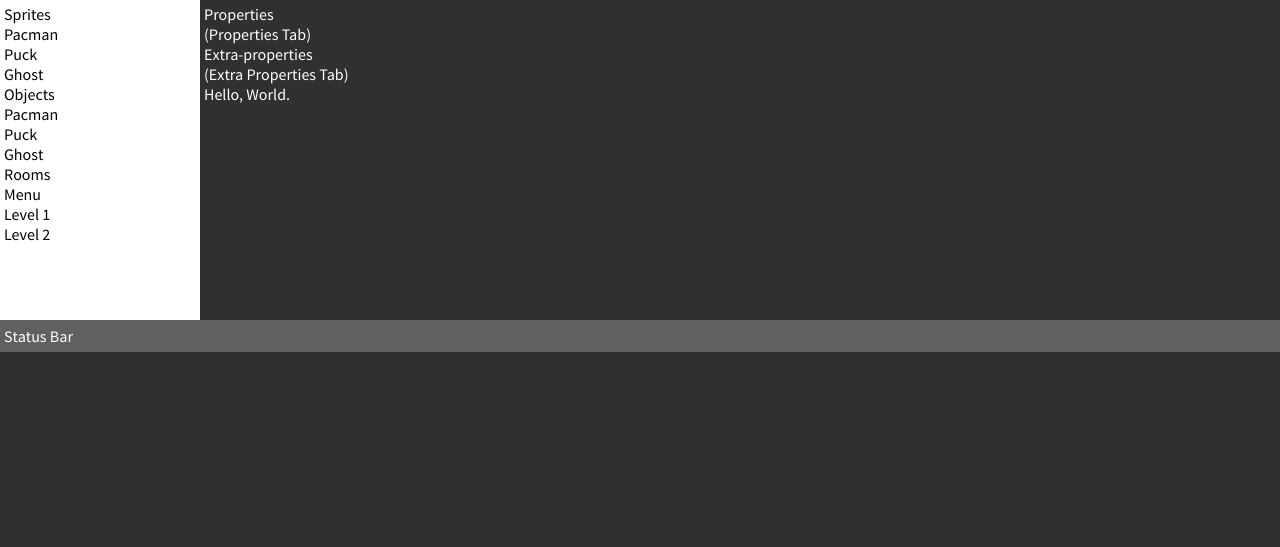
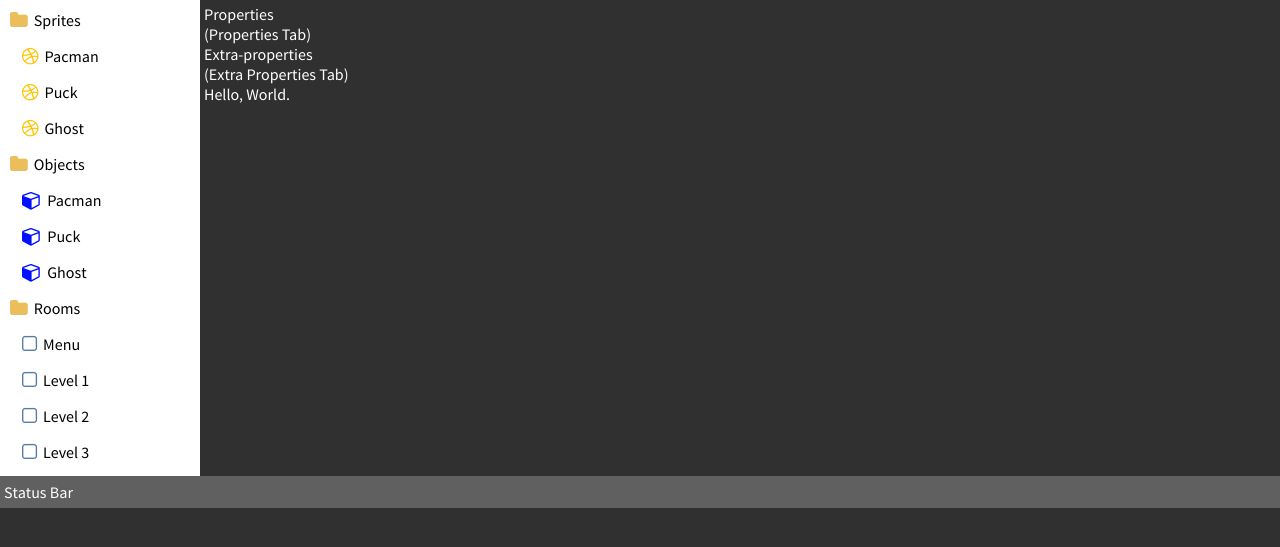
Before and after one commit to Cyxo/dsgmApp, a PHP site: page / in a window 1280 px wide. Shown: the part 64-611 px from the top of the page. Run offline with PHP 8.4, Linux system fonts and the light colour scheme.

Commit message:
Move UI logic from jQuery plugin to class. Style the resources tree. Icons are dynamic from the UI class.

```diff
--- a/app/css/dsgm.css
+++ b/app/css/dsgm.css
@@ -1531,7 +1531,15 @@ p {
   font-family: "Source Sans Pro", "Arial", "Helvetica", sans-serif;
   font-size: 16px;
   background-color: #303030;
-  color: white; }
+  color: white;
+  cursor: default; }
+
+.selected {
+  background-color: #ffc300;
+  border-radius: 2px; }
+
+.selected, .selected * {
+  color: white !important; }
 
 .ui-panel {
   margin: 0;
@@ -1563,7 +1571,6 @@ p {
   height: 32px;
   line-height: 32px; }
   .ui-menu li {
-    cursor: default;
     padding-top: 0;
     padding-bottom: 0;
     padding-left: 7px;
@@ -1586,5 +1593,19 @@ p {
 
 .ui-tree {
   background-color: white;
-  color: black;
-  padding: 4px; }
+  padding: 4px;
+  color: black; }
+  .ui-tree li {
+    list-style-type: none; }
+    .ui-tree li li {
+      margin-left: 12px; }
+  .ui-tree li span.fa {
+    margin-left: 2px;
+    margin-right: 6px;
+    vertical-align: -1.2;
+    font-size: 19.2px; }
+  .ui-tree li > span {
+    display: block;
+    margin-bottom: 4px;
+    padding: 4px;
+    line-height: 24px; }
--- a/app/css/sass/_menu.scss
+++ b/app/css/sass/_menu.scss
@@ -5,7 +5,6 @@
   height: $header-size / 2;
   line-height: $header-size / 2;
   li {
-    cursor: default;
     padding-top: 0;
     padding-bottom: 0;
     padding-left: $padding + 3px;
--- a/app/css/sass/_tree.scss
+++ b/app/css/sass/_tree.scss
@@ -1,5 +1,23 @@
 .ui-tree {
   background-color: $background-color-invert;
+  padding: $padding;
   color: $foreground-color-invert;
-  padding: $padding;
+  li {
+    list-style-type: none;
+    li {
+      margin-left: 12px;
+    }
+  }
+  li span.fa {
+      margin-left: $padding / 2;
+      margin-right: $padding * 1.5;
+      vertical-align: -1.2;
+      font-size: $font-size * 1.2;
+  }
+  li > span {
+      display: block;
+      margin-bottom: $padding;
+      padding: $padding;
+      line-height: $font-size * 1.5;
+  }
 }
--- a/app/css/sass/_ui.scss
+++ b/app/css/sass/_ui.scss
@@ -3,4 +3,14 @@
   font-size: $font-size;
   background-color: $background-color;
   color: $foreground-color;
+  cursor: default;
 }
+
+.selected {
+  background-color: $obvious-color;
+  border-radius: 2px;
+}
+
+.selected, .selected * {
+  color: $foreground-color !important;
+}
--- a/app/index.html
+++ b/app/index.html
@@ -8,7 +8,6 @@
 		<script src="js/jquery-2.1.0.min.js"></script>
 		<script src="js/jquery-plugins/base64.js"></script>
 		<script src="js/jquery-plugins/javaLink.js"></script>
-		<script src="js/jquery-plugins/UI.js"></script>
 		<!-- JavaScript: jQuery Custom Plug-ins -->
 		<script src="js/jquery-plugins-custom/helloWorld.js"></script>
 		<!-- JavaScript: async -->
@@ -16,7 +15,8 @@
 		<!-- JavaScript: Classes -->
 		<script src="js/classes/DSGMClass.js"></script>
 		<script src="js/classes/OptionsClass.js"></script>
-		<script src="js/classes/LanguageClass.js"></script>
+    <script src="js/classes/LanguageClass.js"></script>
+    <script src="js/classes/UIClass.js"></script>
 		<!-- JavaScript: Initialise -->
 		<script>
 			jQuery(window).load(function () {
@@ -76,27 +76,28 @@
       <aside>
         <ul class="ui ui-tree">
           <li>
-            <span data-role="sprites"></span>
+            <span data-icon="folder"><span data-role="sprites"></span></span>
             <ul data-role="sprites-list" data-no-translate>
-            	<li>Pacman</li>
-            	<li>Puck</li>
-            	<li>Ghost</li>
+            	<li><span data-icon="sprite">Pacman</span></li>
+            	<li><span data-icon="sprite">Puck</span></li>
+            	<li><span data-icon="sprite">Ghost</span></li>
             </ul>
           </li>
           <li>
-            <span data-role="objects"></span>
+            <span data-icon="folder"><span data-role="objects"></span></span>
             <ul data-role="objects-list" data-no-translate>
-            	<li>Pacman</li>
-            	<li>Puck</li>
-            	<li>Ghost</li>
+            	<li><span data-icon="object">Pacman</span></li>
+            	<li><span data-icon="object">Puck</span></li>
+            	<li><span data-icon="object">Ghost</span></li>
             </ul>
           </li>
           <li>
-            <span data-role="rooms"></span>
+            <span data-icon="folder"><span data-role="rooms"></span></span>
             <ul data-role="rooms-list" data-no-translate>
-            	<li>Menu</li>
-            	<li>Level 1</li>
-            	<li>Level 2</li>
+            	<li><span data-icon="room">Menu</span></li>
+              <li><span data-icon="room">Level 1</span></li>
+              <li><span data-icon="room">Level 2</span></li>
+              <li><span data-icon="room">Level 3</span></li>
             </ul>
           </li>
         </ul>
--- a/app/js/classes/DSGMClass.js
+++ b/app/js/classes/DSGMClass.js
@@ -3,6 +3,7 @@ function DSGMClass() {
   //Public variables
   var Options;
   var Language;
+  var UI;
 
   //Construct
   async.waterfall([
@@ -13,15 +14,7 @@ function DSGMClass() {
       Language = new LanguageClass(Options.getOption("language"), next);
     },
     function(next) {
-      //Translation
-      $("*[data-role]").each(function(index, element) {
-        element = $(element);
-        if(element.attr("data-no-translate") == undefined){
-          element.html(Language.getTerm(element.attr("data-role")));
-        }
-      });
-      //UI
-      $.UI.init();
+      UI = new UIClass(next);
     }
   ]);
 
--- a/app/js/classes/LanguageClass.js
+++ b/app/js/classes/LanguageClass.js
@@ -5,6 +5,13 @@ function LanguageClass(language, callback) {
   var _language_pairs;
   var _base_object;
   var _language_object;
+  var _self = this;
+
+  //Translate
+  this.getTerm = function(term) {
+    var t = _language_pairs[term];
+    return ((t !== undefined) ? t : term.substring(0, 1).toUpperCase() + term.substring(1));
+  }
 
   //Construct
   async.waterfall([
@@ -35,6 +42,13 @@ function LanguageClass(language, callback) {
       $.each(language_object.data, function(term, value) {
         _language_pairs[term] = value;
       });
+      //Perform Translation
+      $("*[data-role]").each(function(index, element) {
+        element = $(element);
+        if(element.attr("data-no-translate") == undefined){
+          element.html(_self.getTerm(element.attr("data-role")));
+        }
+      });
       next();
     },
     function(next) {
@@ -42,10 +56,4 @@ function LanguageClass(language, callback) {
     }
   ]);
 
-  //Translate
-  this.getTerm = function(term) {
-    var t = _language_pairs[term];
-    return ((t !== undefined) ? t : term.substring(0, 1).toUpperCase() + term.substring(1));
-  }
-
 }
--- /dev/null
+++ b/app/js/classes/UIClass.js
@@ -0,0 +1,50 @@
+function UIClass(callback) {
+
+  var _icons = [
+    {
+      "name": "unknown",
+      "classes": "fa fa-question",
+      "color": "black"
+    },
+    {
+      "name": "folder",
+      "classes": "fa fa-folder",
+      "color": "#EABE5C"
+    },
+    {
+      "name": "sprite",
+      "classes": "fa fa-dribbble",
+      "color": "#FFC300"
+    },
+    {
+      "name": "object",
+      "classes": "fa fa-cube",
+      "color": "#0010FF"
+    },
+    {
+      "name": "room",
+      "classes": "fa fa-square-o",
+      "color": "#577DA2"
+    }
+  ];
+
+  //Icons
+  $("*[data-icon]").each(function(index, element) {
+    element = $(element);
+    var icon = $.grep(_icons, function(iconElement) {
+      return (iconElement.name == element.attr("data-icon"));
+    })[0];
+    if (icon == undefined) icon = _icons[0];
+    element.html("<span class=\"" + icon.classes + "\" style=\"color: " + icon.color + ";\"></span>" + element.html());
+  });
+
+  //Tree
+  $(".ui-tree li > span").click(function() {
+    $(".ui-tree li > span").removeClass("selected");
+    var element = $(this);
+    element.addClass("selected");
+  });
+
+  callback();
+
+}
--- a/app/js/jquery-plugins/UI.js
+++ /dev/null
@@ -1,18 +0,0 @@
-$.UI = function($) {
-
-  //Initialise
-  function _init() {
-    //Tree Test
-    $(".ui-tree").each(function(index, element) {
-      $(element).click(function() {
-        alert("a ok!");
-      });
-    });
-  }
-
-  //Expose
-  return {
-    init: _init
-  };
-
-}(jQuery);
```
